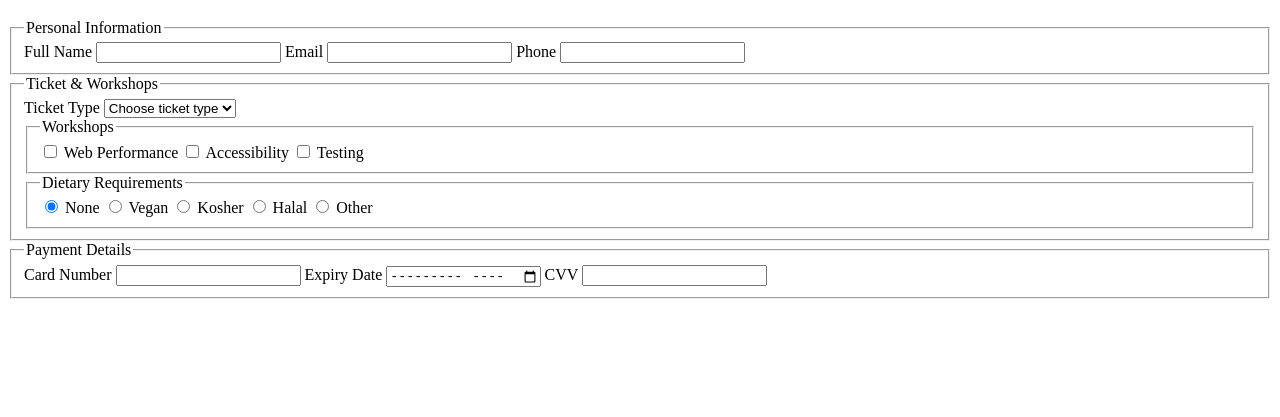
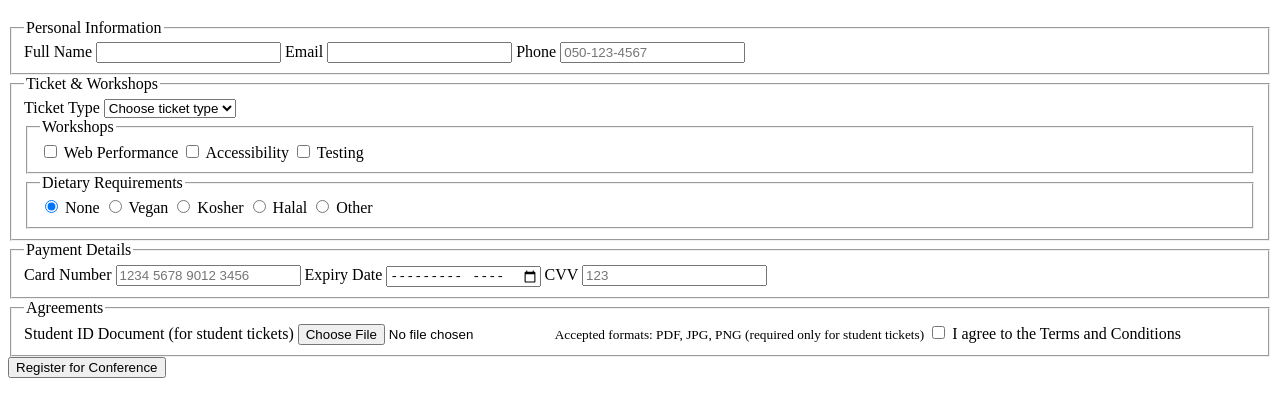
Before and after one commit to rel770/conference-registration, a plain HTML site: page index.html in a window 1280 px wide. Shown: the part 61-478 px from the top of the page. Drawn offline with Linux system fonts and the light colour scheme.

Commit message:
Add Agreements Section

```diff
--- a/index.html
+++ b/index.html
@@ -14,13 +14,13 @@
             <legend>Personal Information</legend>
 
             <label for="full-name">Full Name</label>
-            <input type="text" id="full-name" name="fullName" required minlength="2">
+            <input type="text" id="full-name" name="fullName" required minlength="2" autocomplete="name">
 
             <label for="email">Email</label>
-            <input type="email" id="email" name="email" required>
+            <input type="email" id="email" name="email" required autocomplete="email">
 
             <label for="phone">Phone</label>
-            <input type="tel" id="phone" name="phone" required pattern="[0-9+\-\s\(\)]+">
+            <input type="tel" id="phone" name="phone" required pattern="[0-9+\-\s\(\)]+" autocomplete="tel" placeholder="050-123-4567">
 
         </fieldset>
 
@@ -75,15 +75,30 @@
             <legend>Payment Details</legend>
 
             <label for="card-number">Card Number</label>
-            <input type="text" id="card-number" name="cardNumber" required pattern="[0-9\s]{13,23}">
+            <input type="text" id="card-number" name="cardNumber" required pattern="[0-9\s]{13,23}" autocomplete="cc-number" placeholder="1234 5678 9012 3456">
 
             <label for="expiry-date">Expiry Date</label>
-            <input type="month" id="expiry-date" name="expiryDate" required>
+            <input type="month" id="expiry-date" name="expiryDate" required autocomplete="cc-exp">
 
             <label for="cvv">CVV</label>
-            <input type="password" id="cvv" name="cvv" required pattern="[0-9]{3,4}">
+            <input type="password" id="cvv" name="cvv" required pattern="[0-9]{3,4}" autocomplete="cc-csc" placeholder="123">
 
         </fieldset>
+
+        <!-- Agreements Section -->
+        <fieldset>
+            <legend>Agreements</legend>
+
+            <label for="student-id">Student ID Document (for student tickets)</label>
+            <input type="file" id="student-id" name="studentId" accept=".pdf,.jpg,.jpeg,.png">
+            <small>Accepted formats: PDF, JPG, PNG (required only for student tickets)</small>
+
+            <input type="checkbox" id="terms" name="terms" required>
+            <label for="terms">I agree to the Terms and Conditions</label>
+
+        </fieldset>
+
+        <button type="submit">Register for Conference</button>
     </form>
 </body>
 </html>
```
